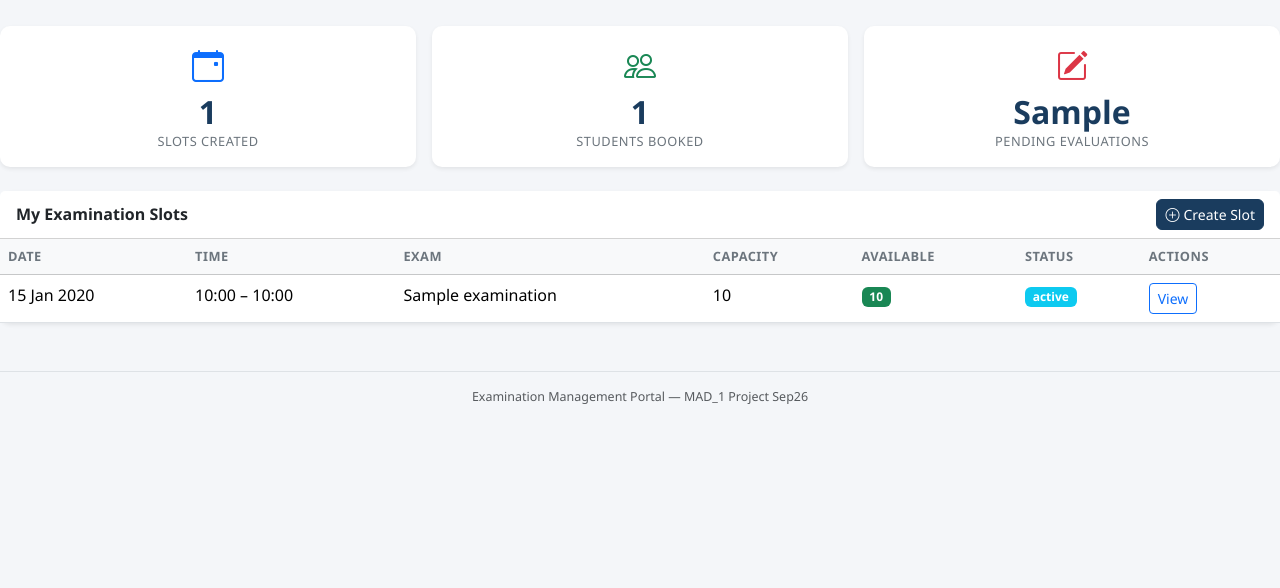
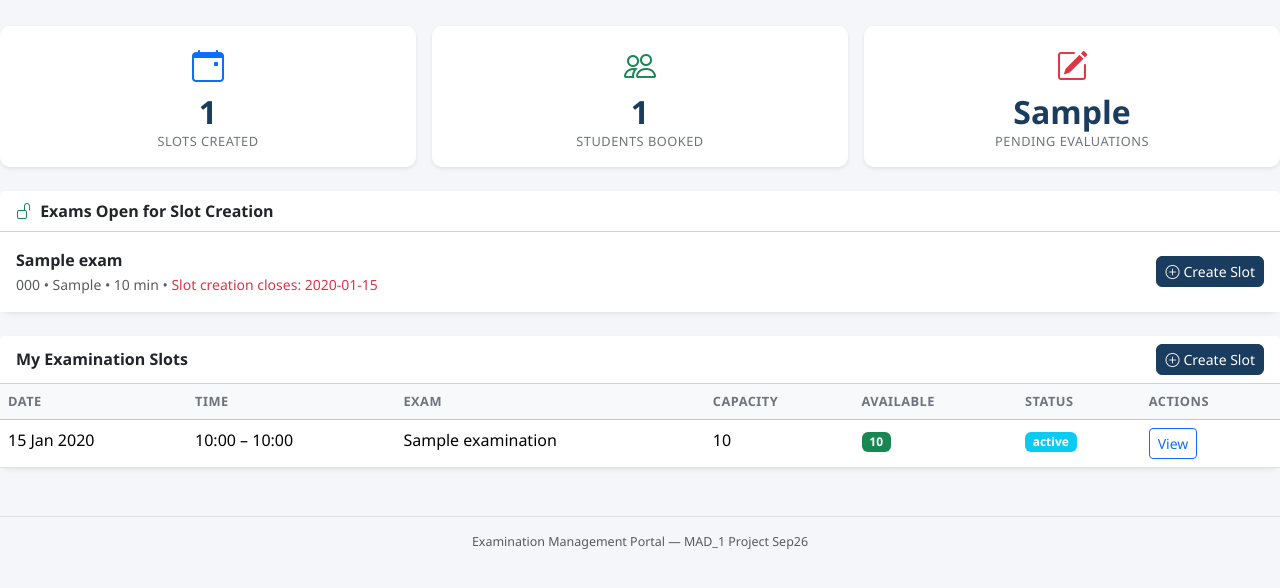
Before and after one commit to laheri72/emp-iitm-mad1, a Python web app: template templates/examiner/dashboard.html in a window 1280 px wide. Shown: the part 51-639 px from the top of the page. Run offline with Jinja, Linux system fonts and the light colour scheme; the template is opened without the code that fills it: most values are stand-ins (such as "Sample title", 1, 10 or a date in 2020).

Commit message:
Bugfix: show open-for-slot-creation exams on examiner dashboard
examiner dashboard was only listing their own existing slots — no way to
see which exams are currently in 'Slot Creation' status unless they clicked
Create Slot and hoped something appeared in the dropdown.

now the dashboard shows an 'Exams Open for Slot Creation' section at the top
(same is_slot_creation_open() check as slot_new uses), with a direct Create
Slot button per exam. empty-state message also updated to guide the examiner.

```diff
--- a/templates/examiner/dashboard.html
+++ b/templates/examiner/dashboard.html
@@ -42,6 +42,38 @@
     </div>
   </div>
 </div>
+
+<!-- Exams open for slot creation -->
+{% if open_exams %}
+<div class="card border-0 shadow-sm mb-4">
+  <div class="card-header bg-white fw-semibold">
+    <i class="bi bi-unlock me-1 text-success"></i>
+    Exams Open for Slot Creation
+  </div>
+  <div class="card-body p-0">
+    <ul class="list-group list-group-flush">
+      {% for exam in open_exams %}
+      <li class="list-group-item d-flex justify-content-between align-items-center py-3">
+        <div>
+          <div class="fw-semibold">{{ exam.exam_name }}</div>
+          <small class="text-muted">
+            {{ exam.course.course_code }} &bull;
+            {{ exam.exam_type }} &bull;
+            {{ exam.duration }} min
+            {% if exam.slot_creation_end %}
+            &bull; <span class="text-danger">Slot creation closes: {{ exam.slot_creation_end.strftime('%d %b, %H:%M') }}</span>
+            {% endif %}
+          </small>
+        </div>
+        <a href="{{ url_for('examiner.slot_new') }}" class="btn btn-sm emp-btn-primary ms-3">
+          <i class="bi bi-plus-circle me-1"></i>Create Slot
+        </a>
+      </li>
+      {% endfor %}
+    </ul>
+  </div>
+</div>
+{% endif %}
 
 <!-- My slots table -->
 <div class="card border-0 shadow-sm">
@@ -98,7 +130,11 @@
     {% else %}
     <div class="text-center py-5 text-muted">
       <i class="bi bi-calendar-x fs-2 d-block mb-2"></i>
+      {% if open_exams %}
+      No slots yet — use the section above to create one.
+      {% else %}
       No slots created yet. Check if slot creation is open.
+      {% endif %}
     </div>
     {% endif %}
   </div>
```
Also changed, not shown: routes/examiner.py (+7 -1 lines).
